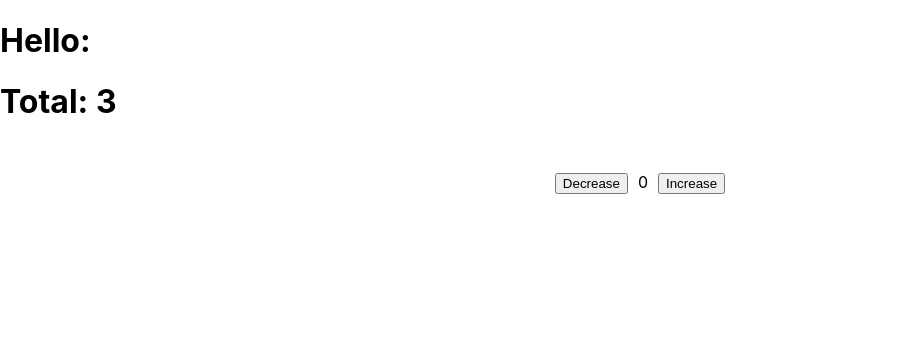
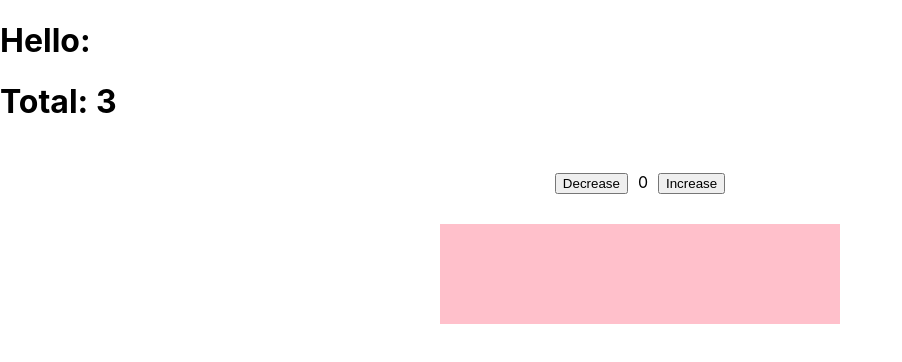
Before and after one commit to nbt311/practice_day3_react, a React (Create React App) app: page / in a window 1280 px wide. Shown: the top 362 px of the page, without its empty margins (0-902 px from the left). Built offline with nearby package versions, Linux system fonts and the light colour scheme; the HTML template or start-up script is replaced by a standard one.

Commit message:
demo feature change background color

```diff
--- a/src/App.js
+++ b/src/App.js
@@ -1,6 +1,7 @@
 import Welcome from "./components/Welcome";
 import AddComponent from "./components/AddComponent";
 import Counter from "./components/Counter";
+import ChangeColor from "./components/ChangeColor";
 
 
 function App() {
@@ -9,6 +10,7 @@ function App() {
     <Welcome/>
     <AddComponent firstNumber={1} secondNumber={2} />
     <Counter/>
+    <ChangeColor/>
   </div>
   );
 }
--- /dev/null
+++ b/src/components/ChangeColor.js
@@ -0,0 +1,55 @@
+// import {Component} from "react";
+//
+// class ChangeColor extends Component {
+//     constructor(props) {
+//         super(props);
+//         this.state = {
+//             color: "black"
+//         }
+//     }
+//     componentDidMount() {
+//         setTimeout(() =>{
+//             this.setState({color: "pink"})
+//         },5000);
+//     }
+//     render() {
+//         return (
+//             <div>
+//                 <div
+//                     style={{
+//                         backgroundColor: this.state.color,
+//                         paddingTop: 20,
+//                         width: 400,
+//                         height: 80,
+//                         margin: 'auto'
+//                     }}
+//                 />
+//             </div>
+//         )
+//     }
+// }
+import {useState,useEffect} from "react";
+
+function ChangeColor(){
+    const [color, setColor] = useState("black")
+    useEffect(() => {
+        const timeoutId = setTimeout(() => {
+            setColor("pink");
+        }, 1000);
+        return () => clearTimeout(timeoutId);
+    }, []);
+    return (
+        <div>
+            <div
+                style={{
+                    backgroundColor: color,
+                    paddingTop: 20,
+                    width: 400,
+                    height: 80,
+                    margin: 'auto'
+                }}
+            />
+        </div>
+    )
+}
+export default ChangeColor;
```
